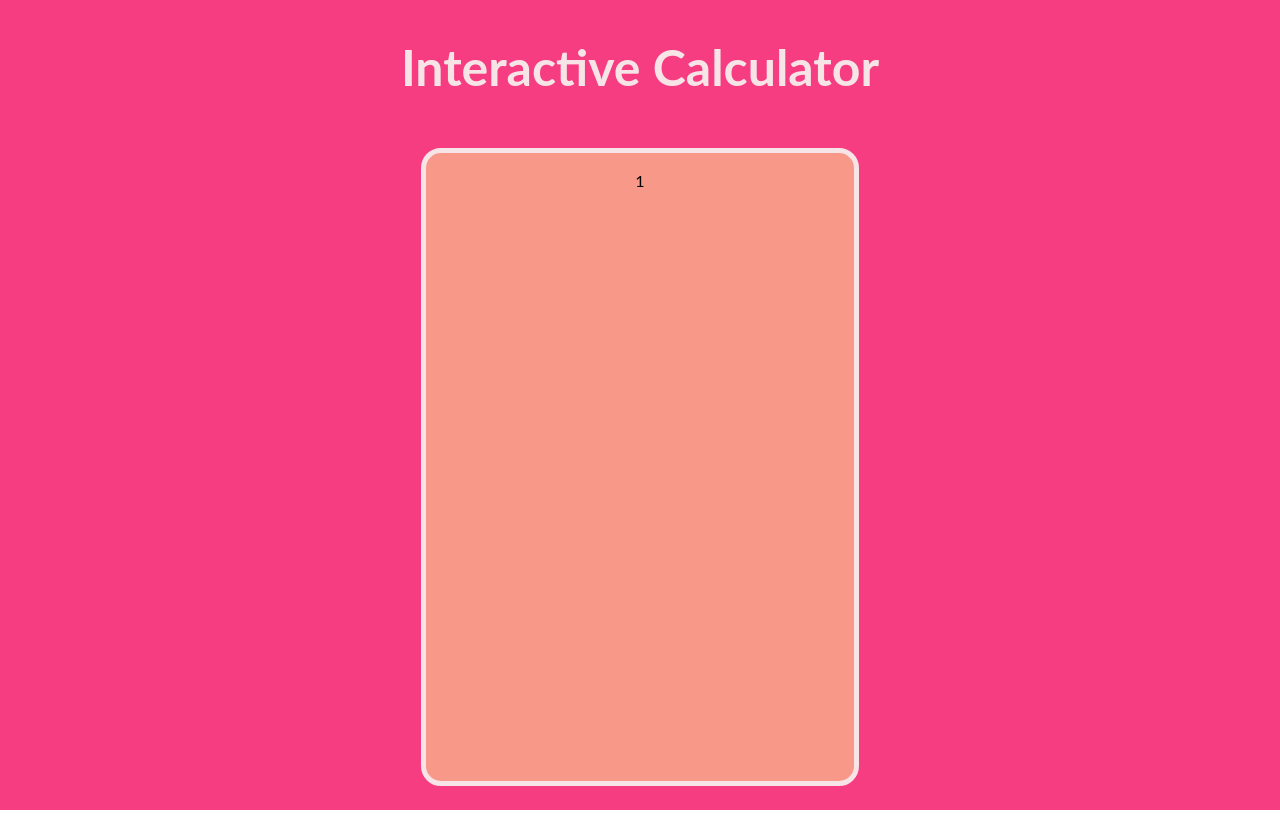
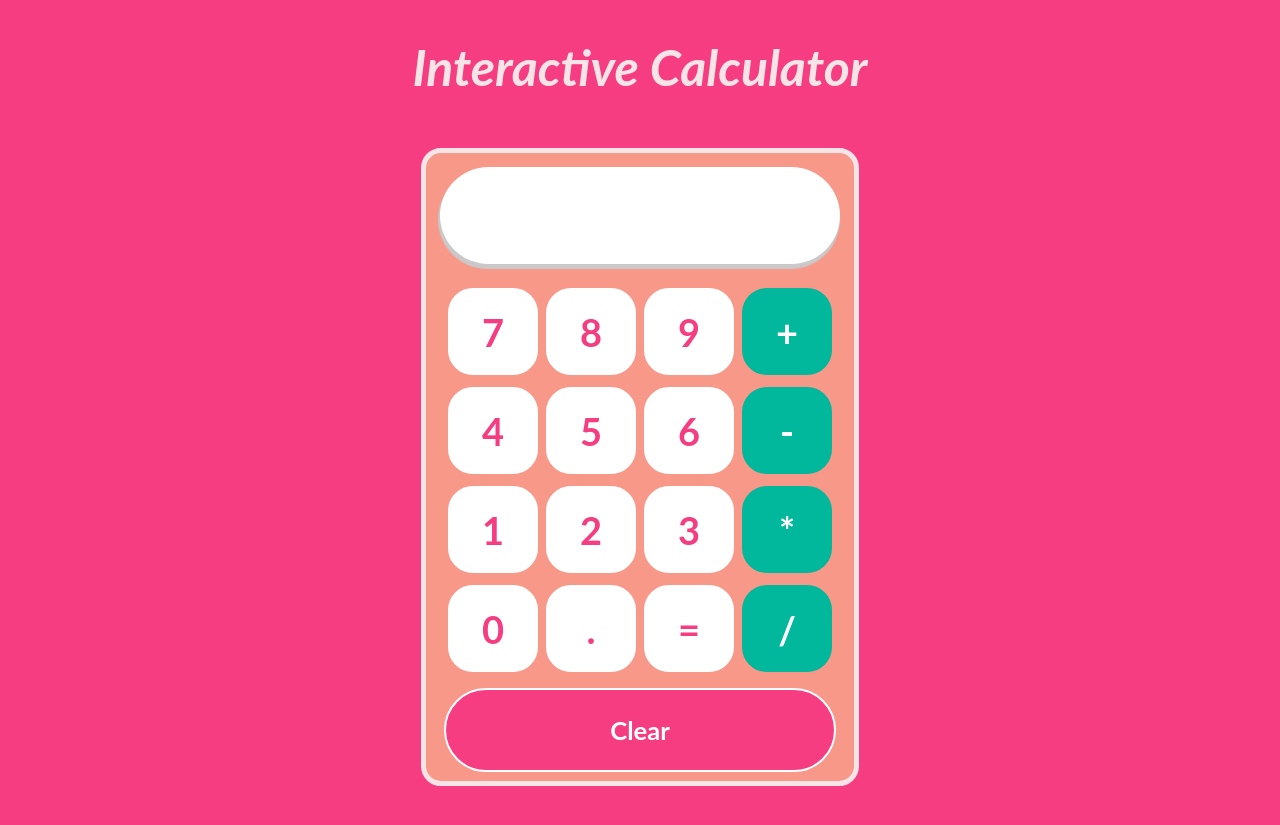
Before and after one commit to DinorahSkidelsky/interactive-calculator, a React (Create React App) app: page / in a window 1280 px wide. Built offline with nearby package versions, Linux system fonts and the light colour scheme.

Commit message:
finished calculator

```diff
--- a/package.json
+++ b/package.json
@@ -6,6 +6,7 @@
     "@testing-library/jest-dom": "^5.16.4",
     "@testing-library/react": "^13.3.0",
     "@testing-library/user-event": "^13.5.0",
+    "mathjs": "^10.6.1",
     "react": "^18.2.0",
     "react-dom": "^18.2.0",
     "react-scripts": "5.0.1",
--- a/public/index.html
+++ b/public/index.html
@@ -24,7 +24,7 @@
       work correctly both with client-side routing and a non-root public URL.
       Learn how to configure a non-root public URL by running `npm run build`.
     -->
-    <title>React App</title>
+    <title>Interactive Calculator</title>
   </head>
   <body>
     <noscript>You need to enable JavaScript to run this app.</noscript>
--- a/src/App.css
+++ b/src/App.css
@@ -1,6 +1,7 @@
 .App {
   height: 100vh;
   padding-top: 10px;
+  padding-bottom: 15px;
   background-color: #F63D82;
   font-family: Lato, sans-serif;
   display: flex;
--- a/src/App.js
+++ b/src/App.js
@@ -1,15 +1,61 @@
 import './App.css';
 import Boton from './componentes/Boton'
+import Pantalla from './componentes/Pantalla'
+import BotonClear from './componentes/BotonClear'
+import { useState } from 'react';
+import { evaluate } from 'mathjs';
 
 function App() {
+
+  const [input, setInput] = useState('');
+
+  const agregarInput = val => {
+    setInput(input + val);
+  };
+
+  const calcularResultado = () => {
+    if (input) {
+      setInput(evaluate(input));
+    } else {
+      alert("please enter a correct value");
+    }
+  };
+
   return (
     <div className="App">
       <div className="title">
-        <h1>Interactive Calculator</h1>
+        <h1>
+          <em>Interactive Calculator</em>
+        </h1>
       </div>
       <div className="contenedor-calculadora">
+        <Pantalla input={input} />
         <div className="fila">
-          <Boton>1</Boton>
+          <Boton manejarClick={agregarInput}>7</Boton>
+          <Boton manejarClick={agregarInput}>8</Boton>
+          <Boton manejarClick={agregarInput}>9</Boton>
+          <Boton manejarClick={agregarInput}>+</Boton>
+        </div>
+        <div className="fila">
+          <Boton manejarClick={agregarInput}>4</Boton>
+          <Boton manejarClick={agregarInput}>5</Boton>
+          <Boton manejarClick={agregarInput}>6</Boton>
+          <Boton manejarClick={agregarInput}>-</Boton>
+        </div>
+        <div className="fila">
+          <Boton manejarClick={agregarInput}>1</Boton>
+          <Boton manejarClick={agregarInput}>2</Boton>
+          <Boton manejarClick={agregarInput}>3</Boton>
+          <Boton manejarClick={agregarInput}>*</Boton>
+        </div>
+        <div className="fila">
+          <Boton manejarClick={agregarInput}>0</Boton>
+          <Boton manejarClick={agregarInput}>.</Boton>
+          <Boton manejarClick={calcularResultado}>=</Boton>
+          <Boton manejarClick={agregarInput}>/</Boton>
+        </div>
+        <div className="fila">
+          <BotonClear manejarClear={() => setInput("")}>Clear</BotonClear>
         </div>
         <div className="fila"></div>
         <div className="fila"></div>
--- a/src/componentes/Boton.js
+++ b/src/componentes/Boton.js
@@ -1,12 +1,18 @@
-import react from 'react';
+import React from 'react';
+import '../stylesheet/Boton.css';
 
 function Boton(props) {
+  const esOperador = valor => {
+    return isNaN(valor) && (valor !== '.') && (valor !== '=');
+  };
+
   return (
     <div
-      className={`boton-contenedor`}>
+      className={`boton-contenedor ${esOperador(props.children) ? "operador" : ''}`.trimEnd()}
+      onClick={() => props.manejarClick(props.children)}>
       {props.children}
     </div>
   );
-}
+};
 
 export default Boton;
--- /dev/null
+++ b/src/componentes/BotonClear.js
@@ -0,0 +1,10 @@
+import React from 'react';
+import '../stylesheet/BotonClear.css';
+
+const BotonClear = (props) => (
+  <div className='boton-clear' onClick={props.manejarClear}>
+    {props.children}
+  </div>
+);
+
+export default BotonClear;
--- /dev/null
+++ b/src/componentes/Pantalla.js
@@ -0,0 +1,10 @@
+import React from 'react';
+import '../stylesheet/Pantalla.css'
+
+const Pantalla = ({ input }) => (
+  <div className='input'>
+    {input}
+  </div>
+);
+
+export default Pantalla;
--- /dev/null
+++ b/src/stylesheet/Boton.css
@@ -0,0 +1,32 @@
+.boton-contenedor {
+  height: 83px;
+  display: flex;
+  align-items: center;
+  justify-content: center;
+  font-weight: bold;
+  font-size: 38px;
+  background-color: white;
+  color: #F63D82;
+  border-radius: 25px;
+  border: 2px solid white;
+  margin: 4px;
+  cursor: pointer;
+  user-select: none;
+  flex: 1 1;
+}
+
+.boton-contenedor:hover {
+  background-color: #ec6797;
+  color: white;
+}
+
+.operador {
+  background-color: #01B79C;
+  border: 2px solid #01B79C;
+  color: white;
+}
+
+.operador:hover {
+  background-color: #7cead9;
+  color: white;
+}
--- /dev/null
+++ b/src/stylesheet/BotonClear.css
@@ -0,0 +1,19 @@
+.boton-clear {
+  height: 80px;
+  font-size: 1.6em;
+  display: flex;
+  flex: 1;
+  background-color: #F63D82;
+  margin-top: 8px;
+  justify-content: center;
+  align-items: center;
+  font-weight: bold;
+  color: white;
+  border: 2px solid white;
+  border-radius: 45px;
+  cursor: pointer;
+}
+
+.boton-clear:hover {
+  background-color: rgb(131, 126, 126);
+}
--- /dev/null
+++ b/src/stylesheet/Pantalla.css
@@ -0,0 +1,15 @@
+.input {
+  height: 75px;
+  border-radius: 50px;
+  margin-bottom: 20px;
+  display: flex;
+  justify-content: flex-end;
+  align-items: center;
+  font-weight: bold;
+  font-size: 30px;
+  background-color: white;
+  color: rgb(131, 126, 126);
+  padding: 11px 30px 11px 11px;
+  margin: 1px solid #888;
+  box-shadow: -1px 4px 1px 1px rgb(202, 200, 200);
+}
```
Also changed, not shown: 2 other files (tests, documents, lock files or other folders).
